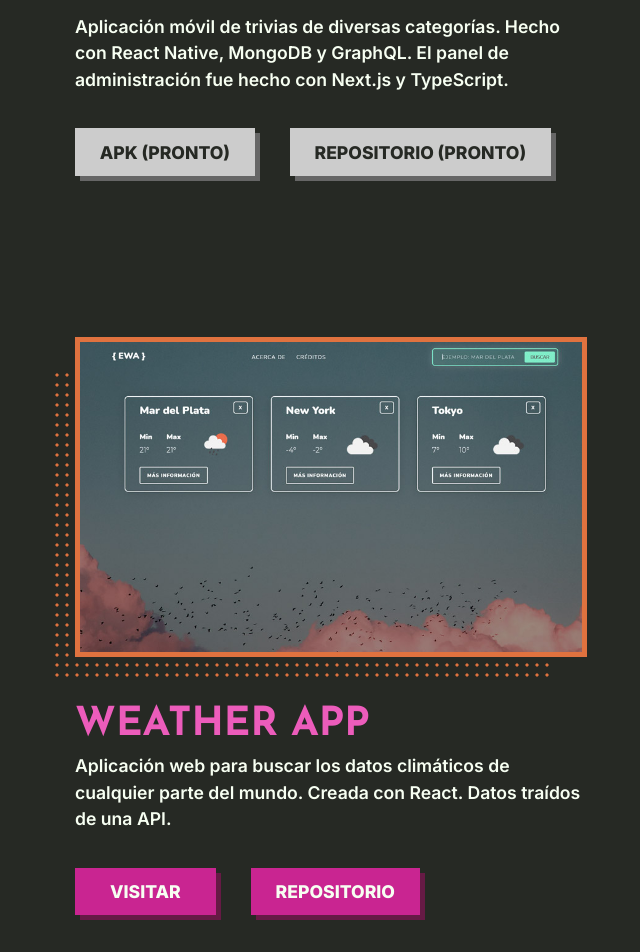
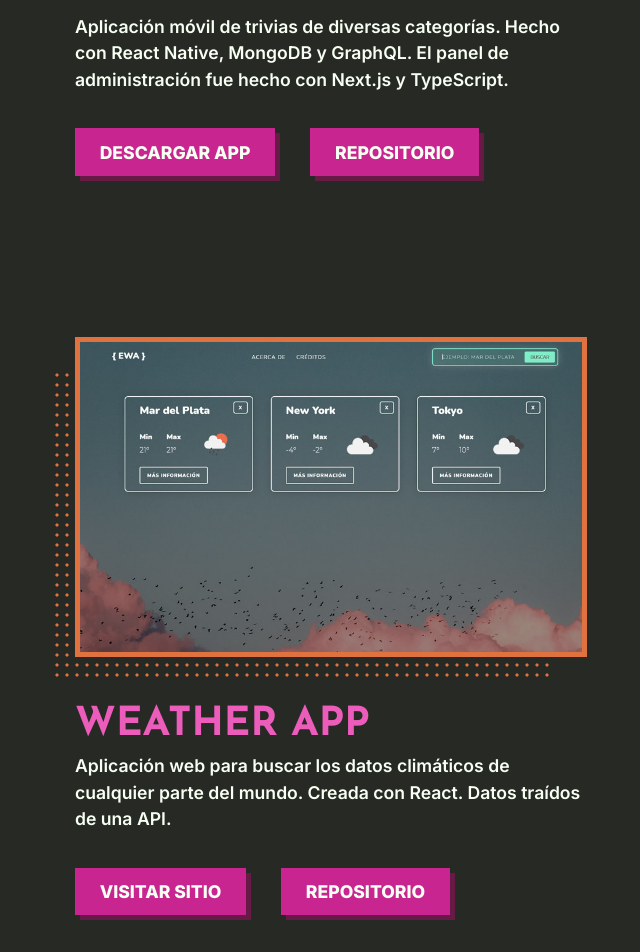
Before and after one commit to Aglowkeys/portfolio, a React (Create React App) app: page / in a window 1280 px wide. Shown: the part 3340-4292 px from the top of the page, without its empty margins (565-1205 px from the left). Built offline with nearby package versions, Linux system fonts and the light colour scheme.

Commit message:
Added links to quizmeapp & fixed email link in CVs

```diff
--- a/src/components/Projects.js
+++ b/src/components/Projects.js
@@ -154,10 +154,12 @@ const Projects = () => {
 							TypeScript.
 						</p>
 						<div className='project__buttons'>
-							<Button disabled={true}>APK (pronto)</Button>
-							<Button disabled={true}>
-								Repositorio (pronto)
-							</Button>
+							<ButtonLink link='https://appgallery.huawei.com/#/app/C103845919'>
+								Descargar App
+							</ButtonLink>
+							<ButtonLink link='https://github.com/Aglowkeys/QuizmeApp'>
+								Repositorio
+							</ButtonLink>
 						</div>
 					</div>
 
@@ -175,7 +177,7 @@ const Projects = () => {
 						</p>
 						<div className='project__buttons'>
 							<ButtonLink link='https://weather-eosin.vercel.app'>
-								Visitar
+								Visitar sitio
 							</ButtonLink>
 							<ButtonLink link='https://github.com/Aglowkeys/Weather'>
 								Repositorio
```
Also changed, not shown: 2 other files (tests, documents, lock files or other folders).
